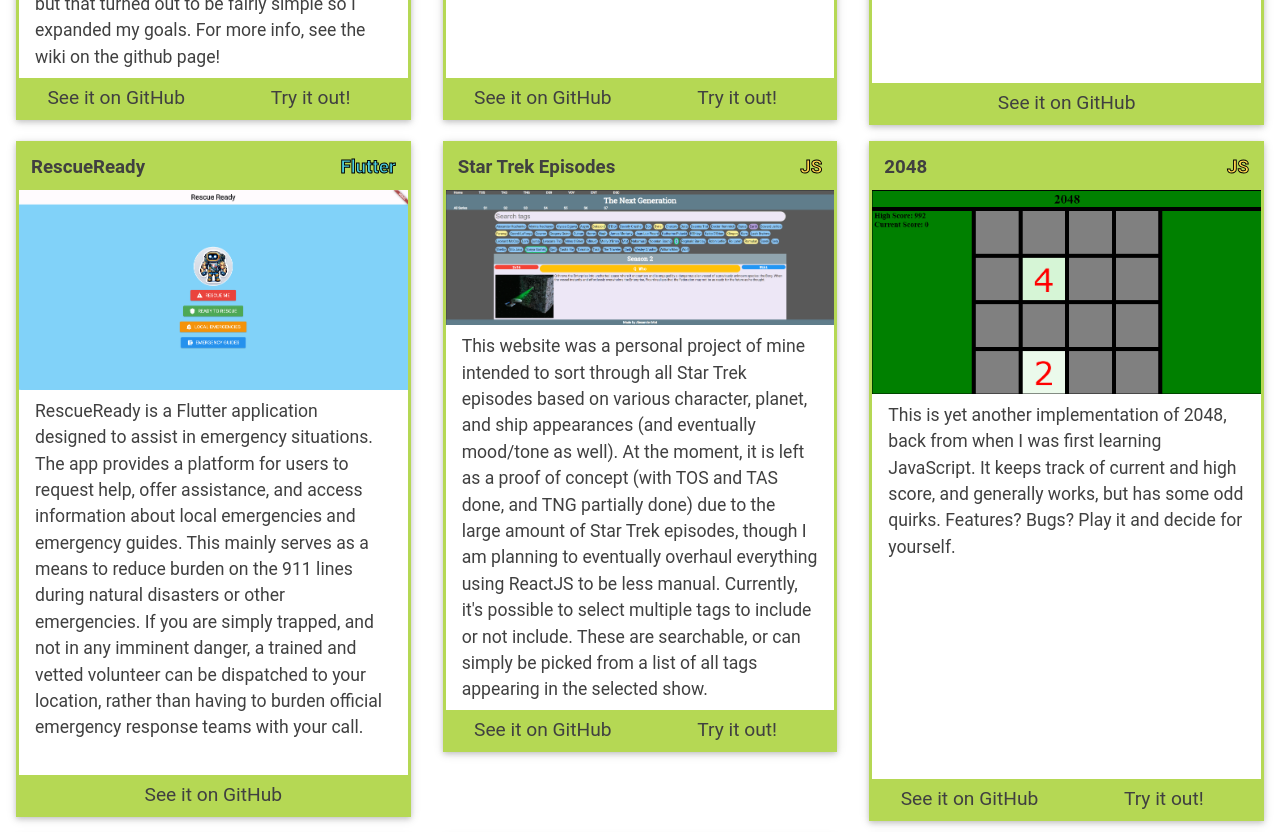
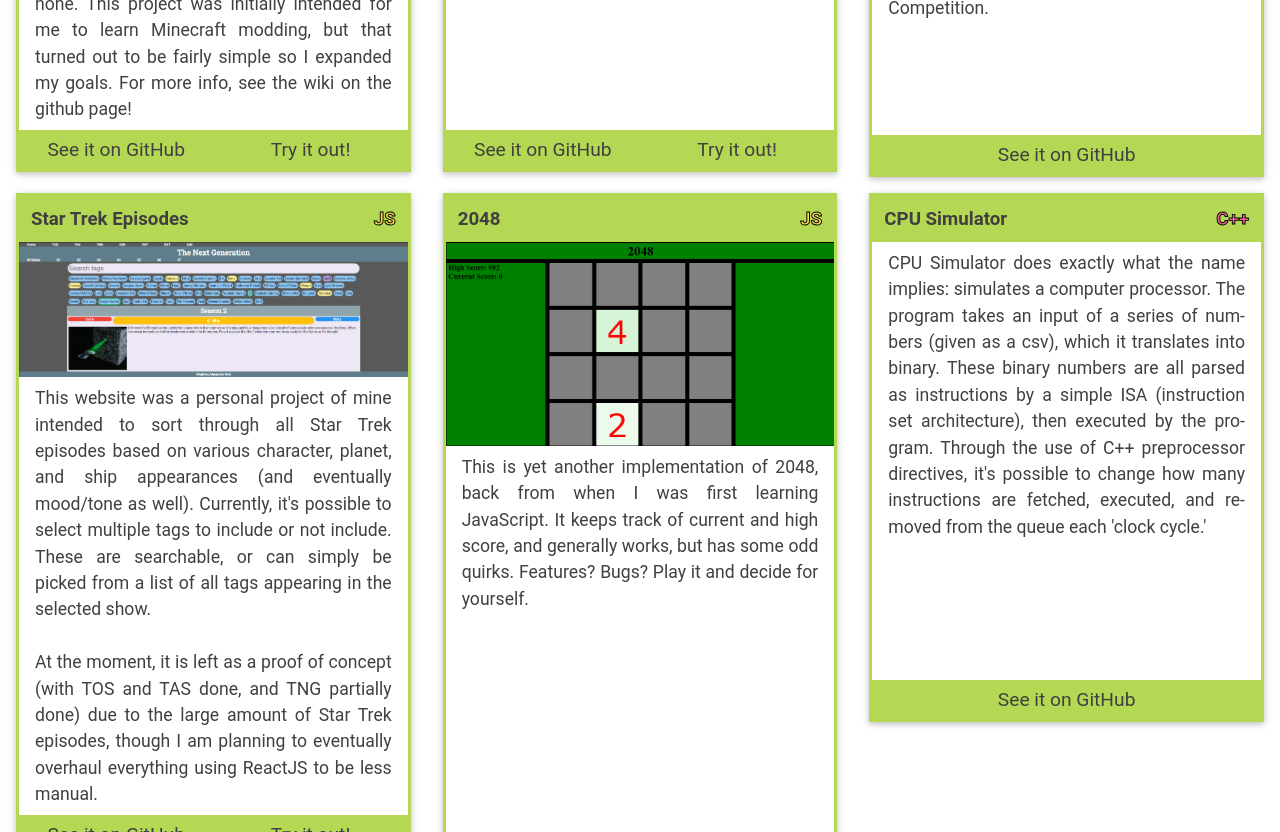
Before and after one commit to amot-dev/amot-dev, a website: page index.html in a window 1280 px wide. Shown: the part 1840-2672 px from the top of the page. Drawn offline with nearby package versions, Linux system fonts and the light colour scheme.

Commit message:
Reduce visual strain of long text

```diff
--- a/projects.json
+++ b/projects.json
@@ -8,7 +8,7 @@
 		"site": "https://modrinth.com/mod/endshards",
 		"photo": "img/projects/endshards.png",
 		"description":
-		"Endshards is a Minecraft Mod intended to overhaul the endgame progression with by upgrading the existing Netherite gear, and by adding 3 new sets of gear, a new dimension, and a new boss. Of course, this is all still in development, but the idea is to diversify some of the tools and armour with some special abilities, making different sets better for different tasks. For example, Ender gear is best suited for exploration, Netherite is best for combat, and Sculk is best for mining. The final Nightmare tier will be a jack of all trades, but master of none. This project was initially intended for me to learn Minecraft modding, but that turned out to be fairly simple so I expanded my goals. For more info, see the wiki on the github page!"
+		"Endshards is a Minecraft Mod intended to overhaul the endgame progression with by upgrading the existing Netherite gear, and by adding 3 new sets of gear, a new dimension, and a new boss. Of course, this is all still in development, but the idea is to diversify some of the tools and armour with some special abilities, making different sets better for different tasks.\\n\\nFor example, Ender gear is best suited for exploration, Netherite is best for combat, and Sculk is best for mining. The final Nightmare tier will be a jack of all trades, but master of none. This project was initially intended for me to learn Minecraft modding, but that turned out to be fairly simple so I expanded my goals. For more info, see the wiki on the github page!"
 	},
 	{
 		"visible": "true",
@@ -18,7 +18,7 @@
 		"site": "https://modrinth.com/mod/cursed-table-revamped",
 		"photo": "img/projects/cursed-table-revamped.png",
 		"description":
-		"Cursed Table Revamped is another Minecraft Mod, though quite a bit smaller than Endshards. In the unmodified game, treasure and curse enchantments do not appear in the Enchanting Table at all. With Cursed Table Revamped, by default, curses are added to the list of possible enchants. For me, that wasn't quite enough though, so I added a few custom game rules that allow the player to pick and choose exactly which enchants can appear."
+		"Cursed Table Revamped is another Minecraft Mod, though quite a bit smaller than Endshards. In the unmodified game, treasure and curse enchantments do not appear in the Enchanting Table at all.\\n\\nWith Cursed Table Revamped, by default, curses are added to the list of possible enchants. For me, that wasn't quite enough though, so I added a few custom game rules that allow the player to pick and choose exactly which enchants can appear."
 	},
 	{
 		"visible": "true",
@@ -28,17 +28,17 @@
 		"site": "",
 		"photo": "img/projects/ez-note.png",
 		"description":
-		"Ez-Note is a note storing app built around individuals with cognitive disabilities. Its primary features include speech-to-text transcription of recorded notes, image-to-text conversion of photos of text, AI text note summarization, and text-to-speech dictation of notes. Ez-Note provides a way for users to run all this processing on their input files, and store everything in a central location. This app was developed in 8 hours for the Western Engineering Competition 2024, where it won my team and I first place in the Programming Competition."
+		"Ez-Note is a note storing app built around individuals with cognitive disabilities. Its primary features include speech-to-text transcription of recorded notes, image-to-text conversion of photos of text, AI text note summarization, and text-to-speech dictation of notes.\\n\\nEz-Note provides a way for users to run all this processing on their input files, and store everything in a central location. This app was developed in 8 hours for the Western Engineering Competition 2024, where it won my team and I first place in the Programming Competition."
 	},
 	{
-		"visible": "true",
+		"visible": "false",
 		"title": "RescueReady",
 		"language": "Flutter",
 		"github": "https://github.com/amot-dev/RescueReady",
 		"site": "",
 		"photo": "img/projects/rescue-ready.png",
 		"description":
-		"RescueReady is a Flutter application designed to assist in emergency situations. The app provides a platform for users to request help, offer assistance, and access information about local emergencies and emergency guides. This mainly serves as a means to reduce burden on the 911 lines during natural disasters or other emergencies. If you are simply trapped, and not in any imminent danger, a trained and vetted volunteer can be dispatched to your location, rather than having to burden official emergency response teams with your call."
+		"RescueReady is a Flutter application designed to assist in emergency situations. The app provides a platform for users to request help, offer assistance, and access information about local emergencies and emergency guides.\\n\\nThis mainly serves as a means to reduce burden on the 911 lines during natural disasters or other emergencies. If you are simply trapped, and not in any imminent danger, a trained and vetted volunteer can be dispatched to your location, rather than having to burden official emergency response teams with your call."
 	},
 	{
 		"visible": "true",
@@ -48,7 +48,7 @@
 		"site": "https://amot.dev/star-trek-episodes/",
 		"photo": "img/projects/star-trek-episodes.png",
 		"description":
-		"This website was a personal project of mine intended to sort through all Star Trek episodes based on various character, planet, and ship appearances (and eventually mood/tone as well). At the moment, it is left as a proof of concept (with TOS and TAS done, and TNG partially done) due to the large amount of Star Trek episodes, though I am planning to eventually overhaul everything using ReactJS to be less manual. Currently, it's possible to select multiple tags to include or not include. These are searchable, or can simply be picked from a list of all tags appearing in the selected show."
+		"This website was a personal project of mine intended to sort through all Star Trek episodes based on various character, planet, and ship appearances (and eventually mood/tone as well). Currently, it's possible to select multiple tags to include or not include. These are searchable, or can simply be picked from a list of all tags appearing in the selected show.\\n\\nAt the moment, it is left as a proof of concept (with TOS and TAS done, and TNG partially done) due to the large amount of Star Trek episodes, though I am planning to eventually overhaul everything using ReactJS to be less manual."
 	},
 		{
 		"visible": "true",
@@ -78,7 +78,7 @@
 		"site": "",
 		"photo": "",
 		"description":
-		"Vending Machine is a program intended to run on a physical vending machine FPGA. It provides all the necessary functions, including setting prices, purchasing products, and even a backdoor to receive products for free :). Without a physical vending machine, the input must be set prior to runtime and the output is in a form of a digital signal graph, but of course, when ran on a physical machine, inputs would be relayed from the PIN pad, and outputs would trigger mechanisms to process payment or release a product."
+		"Vending Machine is a program intended to run on a physical vending machine FPGA. It provides all the necessary functions, including setting prices, purchasing products, and even a backdoor to receive products for free :).\\n\\nWithout a physical vending machine, the input must be set prior to runtime and the output is in a form of a digital signal graph, but of course, when ran on a physical machine, inputs would be relayed from the PIN pad, and outputs would trigger mechanisms to process payment or release a product."
 	},
 	{
 		"visible": "false",
--- a/script.js
+++ b/script.js
@@ -181,11 +181,7 @@
 				)
 			),
 			props.photo != "" && React.createElement('img', { className: 'featured-image', src: props.photo }),
-			React.createElement(
-				'p',
-				{ className: 'desc' },
-				props.desc
-			),
+			React.createElement('p', { className: 'desc', dangerouslySetInnerHTML: { __html: props.desc.replace(/\\n/g, '<br />') } }),
 			props.site == "" ? React.createElement(
 				'a',
 				{ className: 'site button', href: props.github, target: '_blank' },
--- a/src/script.js
+++ b/src/script.js
@@ -157,7 +157,7 @@
 					<img className="featured-image" src={props.photo}></img>
 				}
 
-				<p className="desc">{props.desc}</p>
+				<p className="desc" dangerouslySetInnerHTML={{ __html: props.desc.replace(/\\n/g, '<br />') }}></p>
 				{props.site == ""
 					? <a className="site button" href={props.github} target="_blank">See it on GitHub</a>
 					: <div>
--- a/style.css
+++ b/style.css
@@ -239,6 +239,8 @@
 	padding: 0.5rem 1rem;
 	line-height: 1.5;
 	font-size: 1.1rem;
+	text-align: justify;
+	hyphens: auto;
 	color: #404040;
 }
 
```
